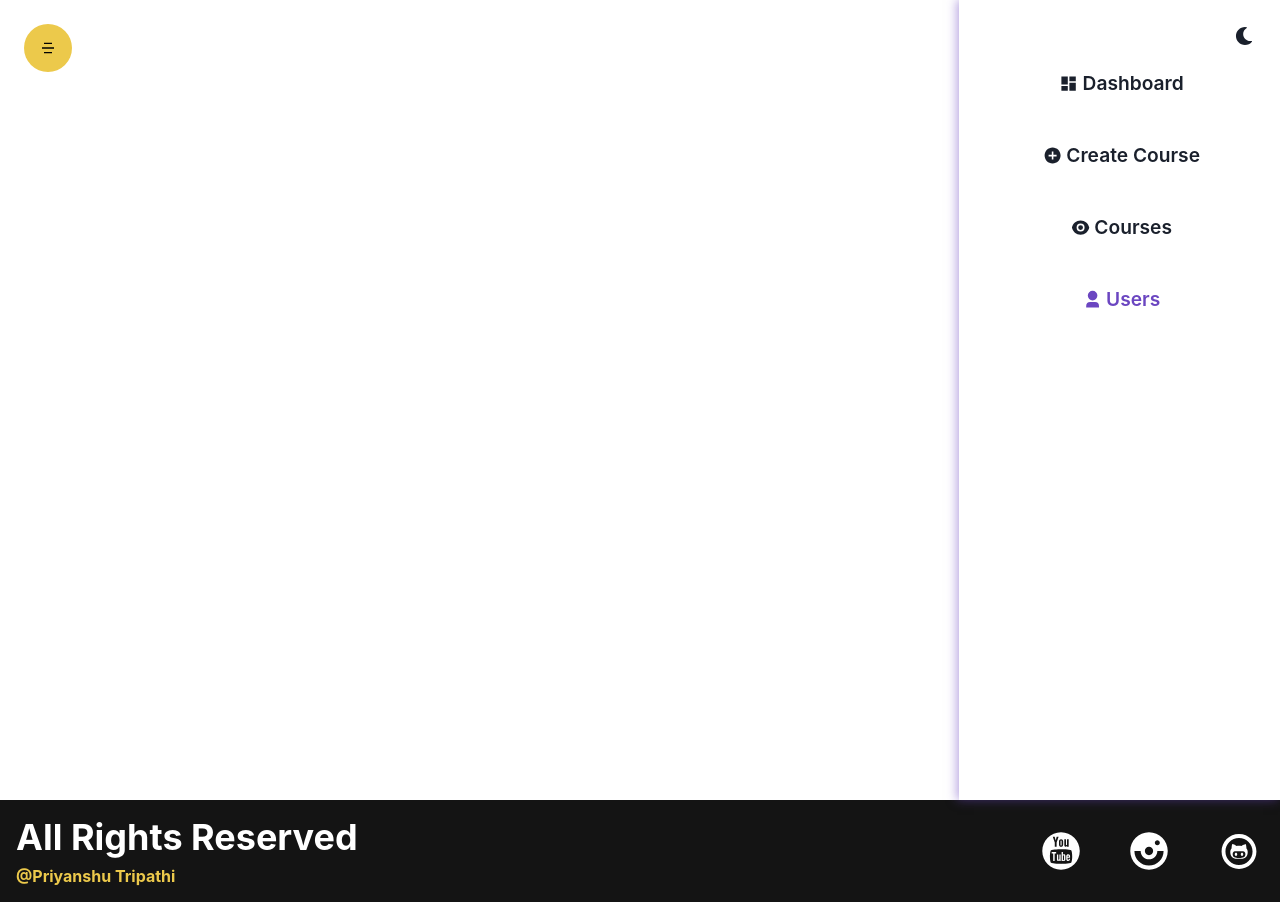
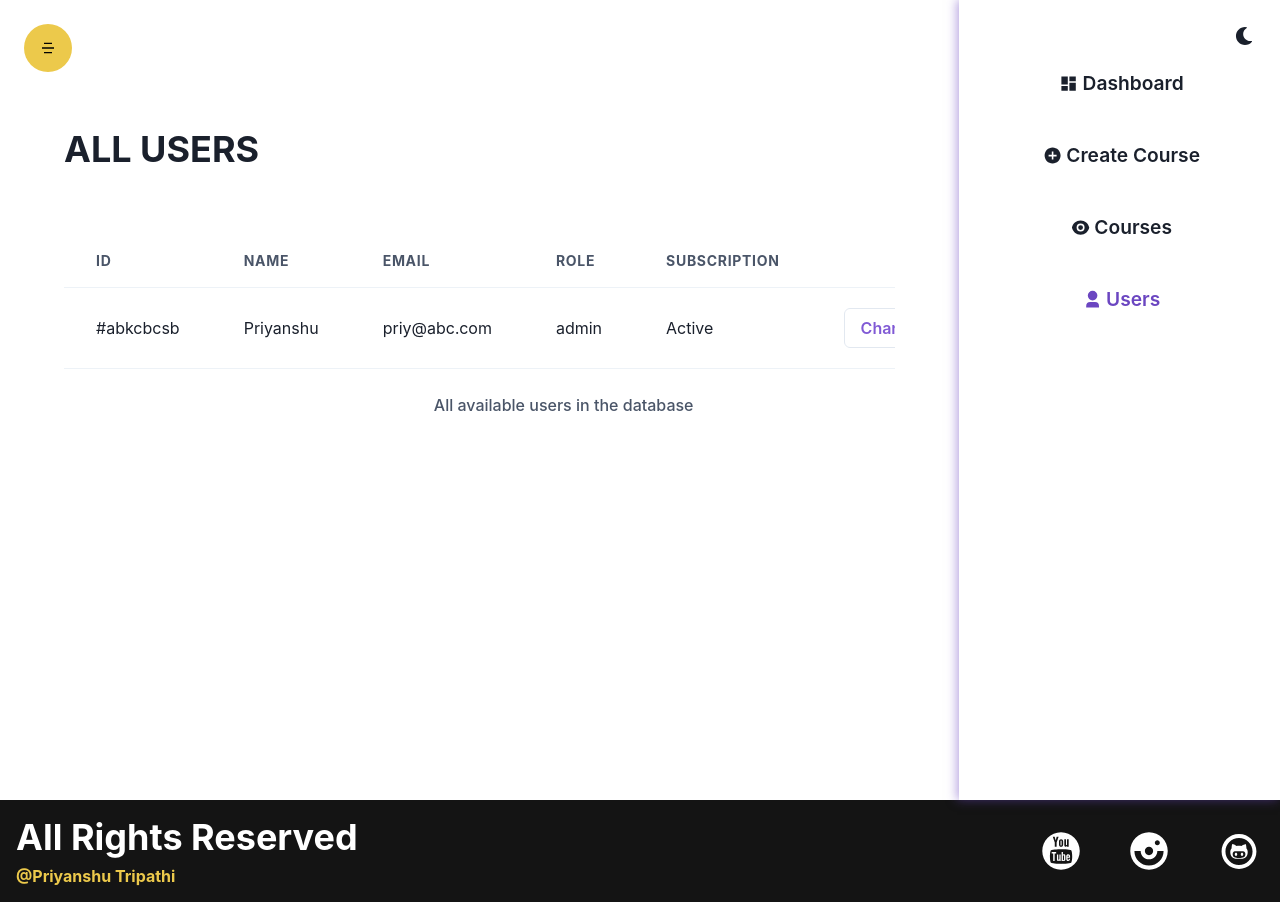
Before and after one commit to tripathi08/EduStream, a React (Create React App) app in the folder client/: page /admin/users in a window 1280 px wide. Built offline with nearby package versions, Linux system fonts and the light colour scheme.

Commit message:
completed users page in admin panel

```diff
--- a/client/src/components/Admin/Users/Users.jsx
+++ b/client/src/components/Admin/Users/Users.jsx
@@ -1,17 +1,84 @@
-import { Box, Grid } from '@chakra-ui/react'
+import { Box, Button, Grid, HStack, Heading, Table, TableCaption, TableContainer, Tbody, Td, Th, Thead, Tr } from '@chakra-ui/react'
 import React from 'react'
 import cursor from "../../../assets/images/cursor.png"
 import Sidebar from '../Sidebar'
+import { RiDeleteBin7Fill } from 'react-icons/ri'
 
 const Users = () => {
+  const users=[{
+   _id:"abkcbcsb",
+   name:"Priyanshu",
+   role:"admin",
+   subscription:{
+    status:"active"
+   },
+   email:"priy@abc.com",
+  }]
+
+  const updateHandler=(userId)=>{
+   console.log(userId);
+  }
+
+  const deleteButtonHandler=(userId)=>{
+    console.log(userId);
+   }
+
   return (
     <Grid css={{
         cursor:`url(${cursor}),default`
     }} minH={'100vh'} templateColumns={['1fr','5fr 1fr']}>
-      <Box></Box>
+      <Box
+      p={["0","16"]} overflowX={"auto"}
+      >
+      <Heading textTransform={'uppercase'} children="All Users" my={"16"} textAlign={["center","left"]}/>
+      <TableContainer w={["100vw","full"]}>
+        <Table variant={"simple"} size={"lg"}>
+          <TableCaption>All available users in the database</TableCaption>
+          <Thead>
+            <Tr>
+              <Th>Id</Th>
+              <Th>Name</Th>
+              <Th>Email</Th>
+              <Th>Role</Th>
+              <Th>Subscription</Th>
+              <Th isNumeric>Action</Th>
+            </Tr>
+          </Thead>
+          <Tbody>
+           {
+            users.map(item=>(
+              <Row updateHandler={updateHandler} deleteButtonHandler={deleteButtonHandler} key={item._id} item={item}/>
+            ))
+           }
+          </Tbody>
+        </Table>
+      </TableContainer>
+      </Box>
       <Sidebar/>
     </Grid>
   )
 }
 
-export default Users
+export default Users;
+
+function Row({item,updateHandler,deleteButtonHandler}){
+  return(
+    <Tr>
+      <Td>#{item._id}</Td>
+      <Td>{item.name}</Td>
+      <Td>{item.email}</Td>
+      <Td>{item.role}</Td>
+      <Td>{item.subscription.status==="active"?"Active":"Not Active"}</Td>
+      <Td isNumeric>
+       <HStack
+       justifyContent={"flex-end"}
+       >
+        <Button onClick={()=>updateHandler(item._id)} variant={"outline"} color={"purple.500"}>Change Role</Button>
+        <Button onClick={()=>deleteButtonHandler(item._id)} color={"purple.600"}>
+          <RiDeleteBin7Fill/>
+        </Button>
+       </HStack>
+      </Td>
+    </Tr>
+  )
+}
```
